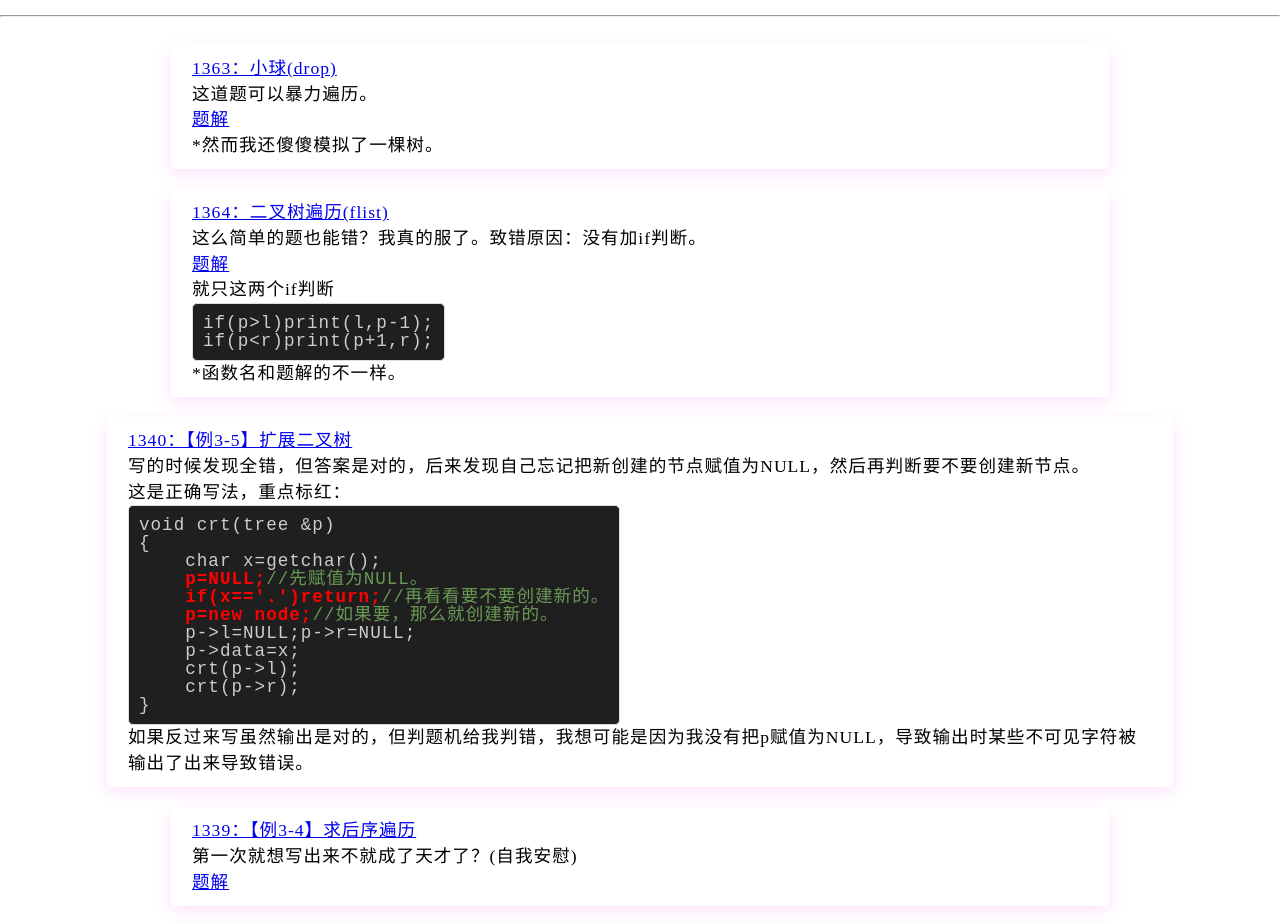
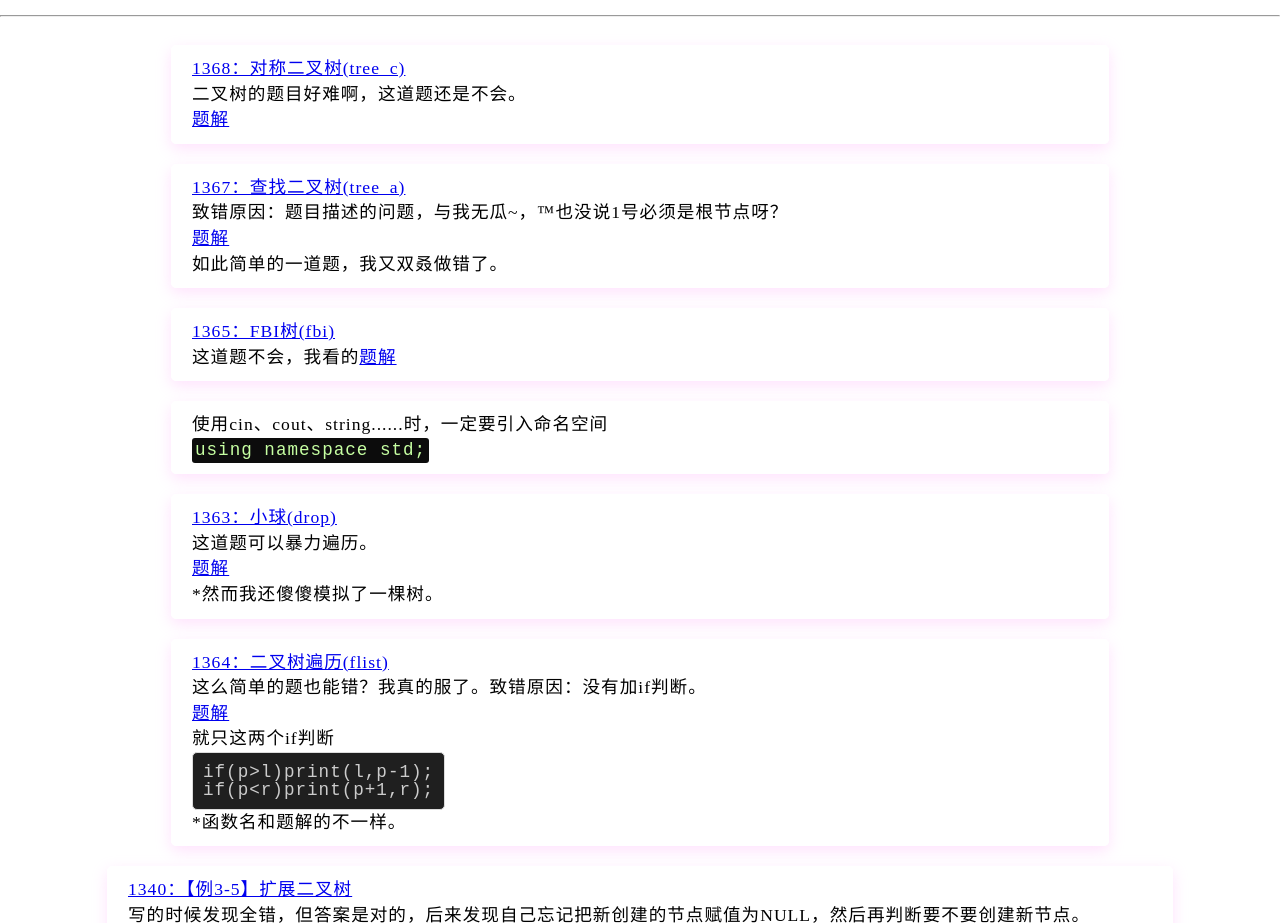
Before and after one commit to Po00iu6/esc.github.io, a plain HTML site: page index.html in a window 1280 px wide. Shown: the part 867-1790 px from the top of the page. Drawn offline with Linux system fonts and the light colour scheme.

Commit message:
2024/10/5

```diff
--- a/index.html
+++ b/index.html
@@ -83,6 +83,10 @@
     <hr style="z-index: 1;">
     <br>
     <!--  -->
+    <div class="t1"><a href="http://ybt.ssoier.cn:8088/problem_show.php?pid=1368">1368：对称二叉树(tree_c)</a>二叉树的题目好难啊，这道题还是不会。<a href="https://blog.csdn.net/lq1990717/article/details/127680193">题解</a></div>
+    <div class="t1"><a href="http://ybt.ssoier.cn:8088/problem_show.php?pid=1367">1367：查找二叉树(tree_a)</a>致错原因：题目描述的问题，与我无瓜~，™也没说1号必须是根节点呀？<a href="https://blog.csdn.net/qq_39053800/article/details/108318606">题解</a>如此简单的一道题，我又双叒做错了。</div>
+    <div class="t1"><a href="http://ybt.ssoier.cn:8088/problem_show.php?pid=1365">1365：FBI树(fbi)</a><p>这道题不会，我看的<a href="https://www.cnblogs.com/tflsnoi/p/14110703.html#:~:text=%E6%96%B9%E6%B3%95%E4%B8%80%EF%BC%9A%E7%AC%A8%E5%8A%9E%E6%B3%95%E5%BB%BA%E6%A3%B5%E6%A0%91">题解</a></p></div>
+    <div class="t1">使用cin、cout、string......时，一定要引入命名空间<code>using namespace std;</code></div>
     <div class="t1"><a href="http://ybt.ssoier.cn:8088/problem_show.php?pid=1363">1363：小球(drop)</a>这道题可以暴力遍历。<a href="https://www.cnblogs.com/sxrekord/p/small_ball.html#:~:text=1363%EF%BC%9A%E5%B0%8F%E7%90%83%20(d">题解</a>*然而我还傻傻模拟了一棵树。</div>
     <div class="t1"><a href="http://ybt.ssoier.cn:8088/problem_show.php?pid=1364">1364：二叉树遍历(flist)</a>这么简单的题也能错？我真的服了。致错原因：没有加if判断。<a href="https://www.cnblogs.com/sxrekord/p/binary_tree_traversal.html">题解</a>就只这两个if判断<pre>
 if(p&gt;l)print(l,p-1);
@@ -98,7 +102,7 @@ if(p&lt;r)print(p+1,r);</pre>*函数名和题解的不一样。</div>
     crt(p->l);
     crt(p->r);
 }</pre>如果反过来写虽然输出是对的，但判题机给我判错，我想可能是因为我没有把p赋值为NULL，导致输出时某些不可见字符被输出了出来导致错误。</div>
-    <div class="t1"><a href="http://ybt.ssoier.cn:8088/problem_show.php?pid=1339">1339：【例3-4】求后序遍历</a>第一次就想写出来不就成了天才了？(自我安慰)<a href="https://blog.csdn.net/qq_39053800/article/details/108182882">题解</a></div>
+    <div class="t1"><a href="http://ybt.ssoier.cn:8088/problem_show.php?pid=1339">1339：【例3-4】求后序遍历</a>第一次就想写出来不就成了天才了？(自我安慰)<a href="https://blog.csdn.net/qq_39053800/article/details/108182882">题解</a>这是模板，后面学二叉树可能会用它来构造二叉树，需要背下来。</div>
     <div class="t1">创建链表。<pre>struct node
 {
     int data;<span>//数据。</span>
```
